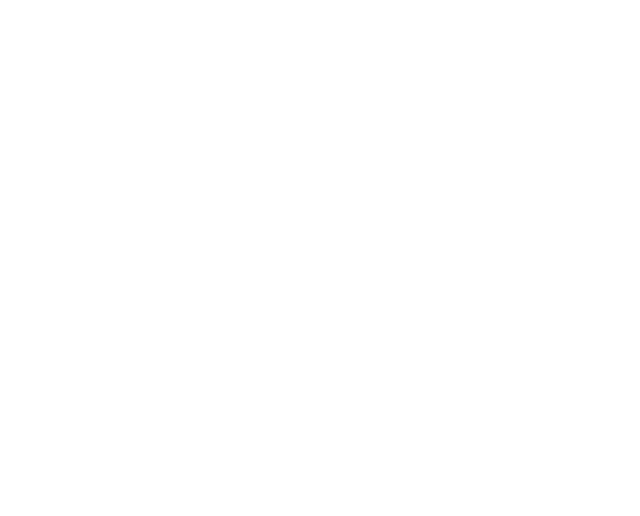
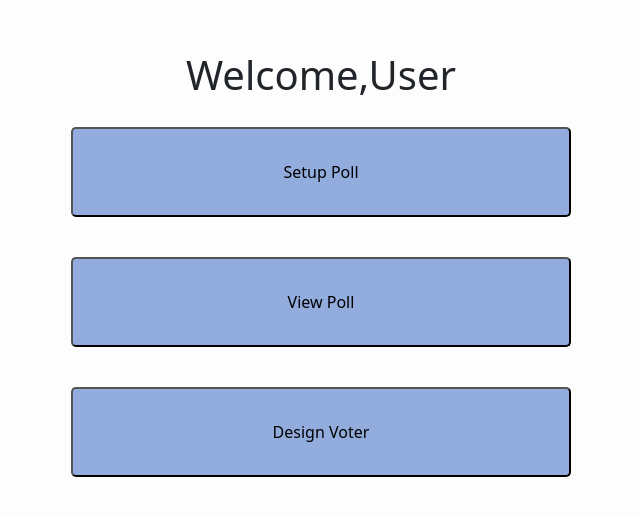
Before and after one commit to tei-sov/voting-app, a React (Create React App) app: page /homepage in a window 1280 px wide. Shown: the part 126-642 px from the top of the page, without its empty margins (319-959 px from the left). Built offline with nearby package versions, Linux system fonts and the light colour scheme.

Commit message:
pollPush

```diff
--- a/src/homepage.css
+++ b/src/homepage.css
@@ -1,3 +1,20 @@
 .body {
   background-color: brown;
 }
+
+.homepage_container {
+  display: flex;
+  flex-direction: column;
+  align-items: center;
+  justify-content: center;
+  height: 100vh;
+  background: rgb(253, 253, 253);
+}
+
+.poll_btn {
+  width: 500px;
+  height: 90px;
+  margin: 20px;
+  background-color: rgb(146, 172, 221);
+  border-radius: 5px;
+}
--- a/src/homepage.jsx
+++ b/src/homepage.jsx
@@ -3,7 +3,14 @@
 
 class homepage extends Component {
   render() {
-    return <div></div>;
+    return (
+      <div className="homepage_container">
+        <h1>Welcome,User</h1>
+        <button className="poll_btn">Setup Poll</button>
+        <button className="poll_btn">View Poll</button>
+        <button className="poll_btn">Design Voter</button>
+      </div>
+    );
   }
 }
 
```
